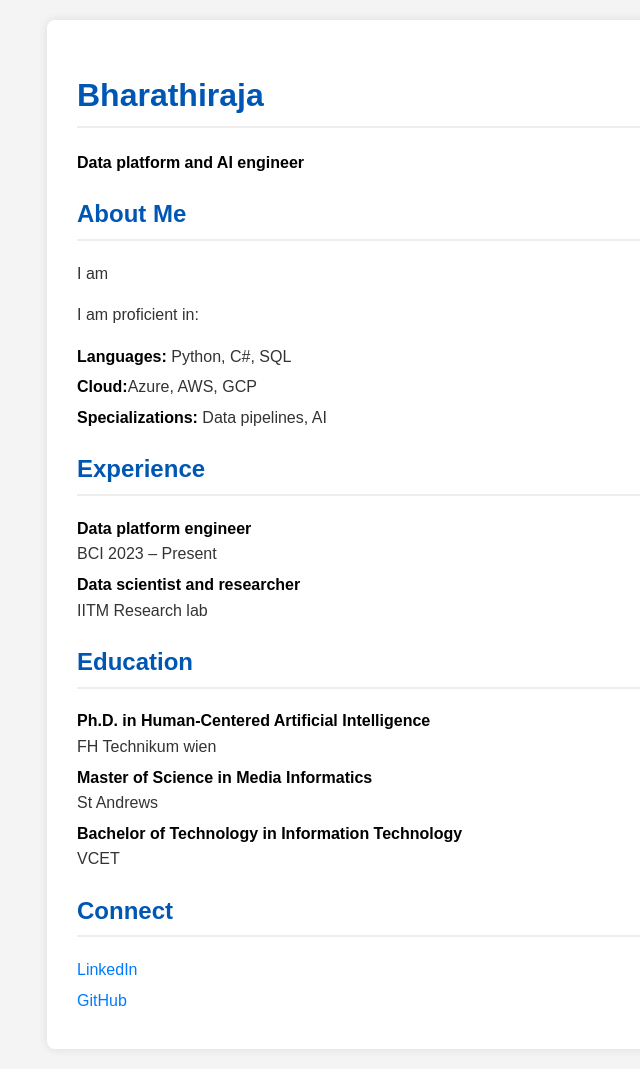
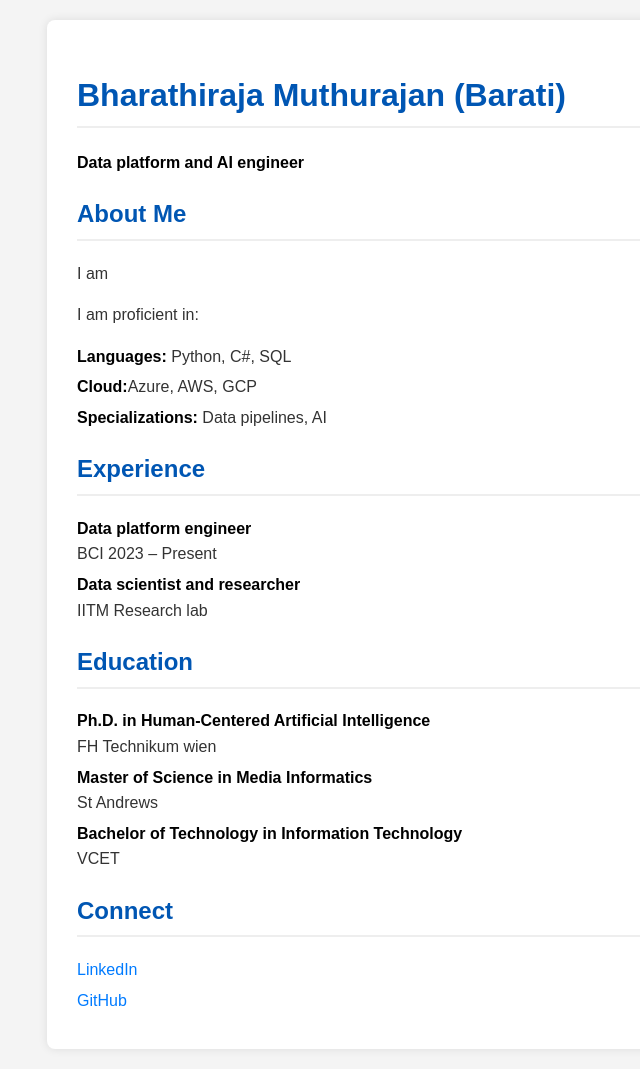
Before and after one commit to brt-rj/barati-dev.github.io, a Jekyll site: the page built from README.md, in a window 1280 px wide. Shown: the whole page, without its empty margins (163-803 px from the left). Built offline with Jekyll 4.4.1, drawn with Linux system fonts in a browser that asks for light colours; our own code applies the rules of GitHub Pages for plain Markdown files.

Commit message:
Update default.html

```diff
--- a/_layouts/default.html
+++ b/_layouts/default.html
@@ -3,7 +3,7 @@
 <head>
     <meta charset="UTF-8">
     <meta name="viewport" content="width=device-width, initial-scale=1.0">
-    <title>Bharathiraja Muthurajan - Data platform and AI Engineer</title>
+    <title>Barati - Data platform and AI Engineer</title>
     <style>
         body {
             font-family: Arial, sans-serif;
@@ -53,7 +53,7 @@
 </head>
 <body>
     <div class="container">
-        <h1>Bharathiraja</h1>
+        <h1>Bharathiraja Muthurajan (Barati)</h1>
         <p><strong>Data platform and AI engineer</strong></p>
 
         <h2>About Me</h2>
```
